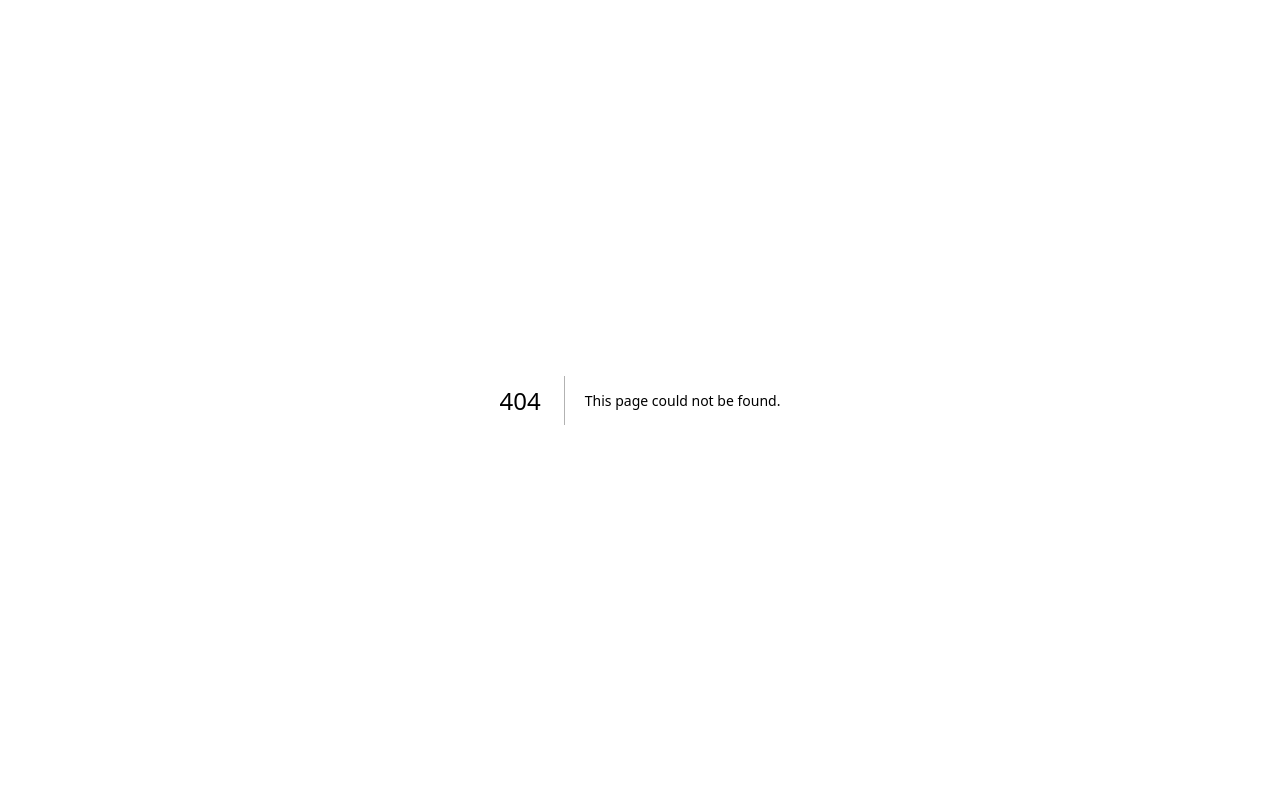
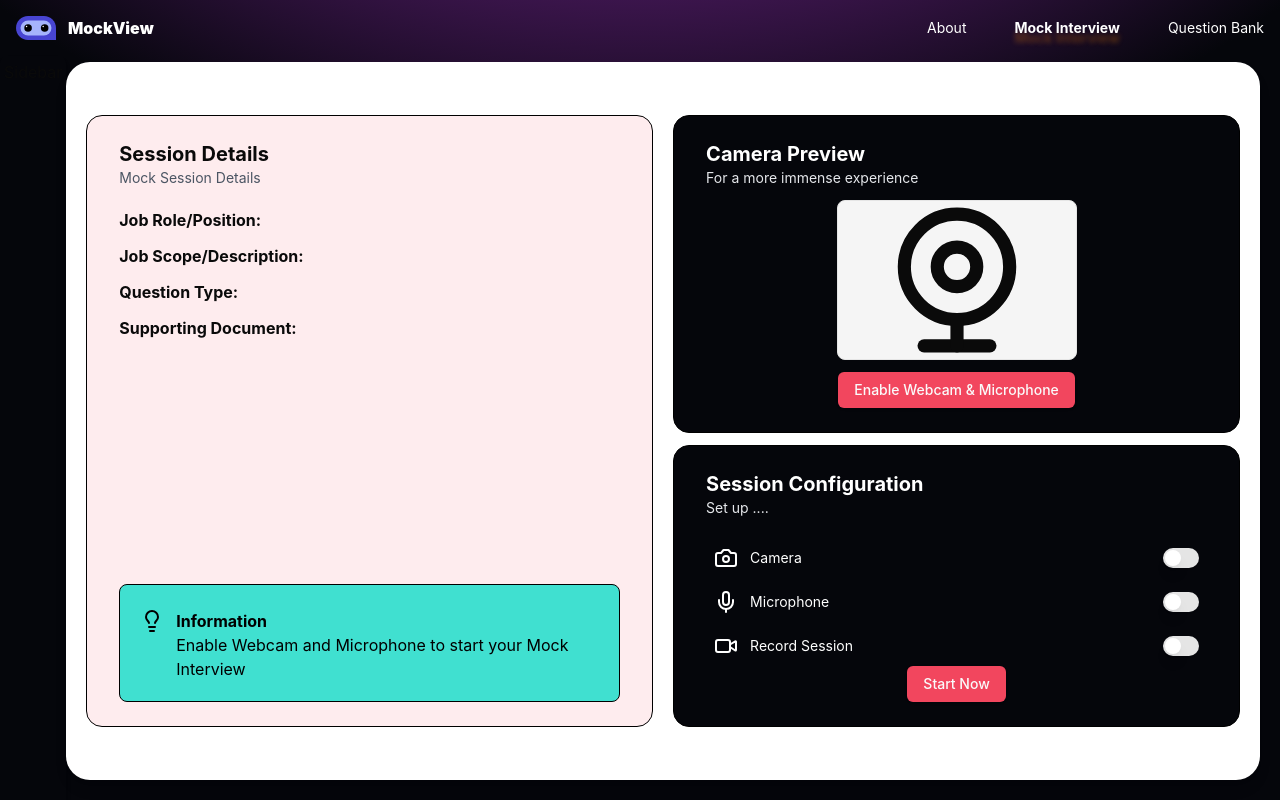
Before and after one commit to Eileen-10/ai-driven-mock-interview-system, a Next.js app in the folder frontend/: page /dashboard/mockInterview/interviewSession/1 in a window 1280 px wide. Before the commit this address had no page. Built offline with nearby package versions, Linux system fonts and the light colour scheme; no server answers; the database is empty.

Commit message:
Session setup/configuration page basic structure

```diff
--- a/frontend/app/dashboard/_components/NewInterview.jsx
+++ b/frontend/app/dashboard/_components/NewInterview.jsx
@@ -25,6 +25,7 @@ import { InterviewPrompt } from '@/utils/schema'
 import { v4 as uuidv4 } from 'uuid'
 import { useUser } from '@clerk/nextjs'
 import moment from 'moment'
+import { useRouter } from 'next/navigation'
 
 function NewInterview() {
     const [openPrompt, setOpenPrompt]=useState(false)
@@ -35,6 +36,7 @@ function NewInterview() {
     let fileName = supportDoc ? supportDoc.name : null;     // Extract pdf file name
     const [loading, setLoading]=useState(false);
     const [jsonResponse, setJsonResponse]=useState([]);
+    const router=useRouter();
     const {user}=useUser();
 
     const handleFileChange = (event) => {
@@ -86,6 +88,7 @@ function NewInterview() {
                 console.log("Inserted ID:", resp)
                 if(resp){
                     setOpenPrompt(false);   // Close the prompt dialog
+                    router.push('/dashboard/mockInterview/interviewSession/'+resp[0]?.mockID)
                 }
             }else{
                 console.log("Error storing data");
--- a/frontend/app/dashboard/layout.jsx
+++ b/frontend/app/dashboard/layout.jsx
@@ -14,7 +14,7 @@ function DashboardLayout({children}) {
         </div>
 
         {/* Content */}
-        <div className='flex-grow bg-white rounded-3xl shadow-lg' style={{ marginRight: '20px', marginTop: '6px', marginBottom: '20px' }}>
+        <div className='flex-grow bg-white rounded-3xl shadow-lg overflow-auto' style={{ marginRight: '20px', marginTop: '6px', marginBottom: '20px' }}>
           {children}
         </div>
       </div>
--- /dev/null
+++ b/frontend/app/dashboard/mockInterview/interviewSession/[sessionId]/page.jsx
@@ -0,0 +1,125 @@
+"use client"
+import { Button } from '@/components/ui/button'
+import { Switch } from "@/components/ui/switch"
+import { db } from '@/utils/db'
+import { InterviewPrompt } from '@/utils/schema'
+import { eq } from 'drizzle-orm'
+import { Camera, Lightbulb, Mic, Video, WebcamIcon } from 'lucide-react'
+import React, { useEffect, useState } from 'react'
+import Webcam from 'react-webcam'
+
+function InterviewSession({params}) {
+    const[interviewData, setInterviewData]=useState();
+    const[webcamEnabled, setWebcamEnabled]=useState(false);
+
+    useEffect(()=>{
+        console.log(params.sessionId);
+        GetInterviewDetails();
+    },[])
+
+    // Get Interview Prompt Details by mockID/sessionId
+    const GetInterviewDetails=async(e)=>{
+        const result=await db.select()
+        .from(InterviewPrompt)
+        .where(eq(InterviewPrompt.mockID,params.sessionId))
+
+        console.log(result)
+        setInterviewData(result[0]);
+    }
+
+    // console.log(interviewData)
+    // console.log(interviewData?.jobRole)
+
+    return (
+        <div className='flex flex-col justify-center items-center w-full h-full'>
+            {/* <h2 className='font-bold text-xl mt-5'>Getting Started</h2> */}
+                <div className='grid grid-cols-1 lg:grid-cols-2 gap-5 w-full p-5 overflow-auto'>
+                    <div className='flex flex-col bg-[#F2465E]/10 rounded-2xl border border-black px-8 py-6 justify-between h-auto'>
+                        <div className='flex flex-col gap-0'>
+                            <h2 className='font-bold text-xl'>Session Details</h2>
+                            <h2 className='text-sm text-gray-600'>Mock Session Details</h2>
+                            <h2 className='text-base  mt-5'><strong>Job Role/Position: </strong>{interviewData?.jobRole}</h2>
+                            <h2 className='text-base mt-3'><strong>Job Scope/Description: </strong>{interviewData?.jobDesc}</h2>
+                            <h2 className='text-base mt-3'><strong>Question Type: </strong>{interviewData?.quesType}</h2>
+                            <h2 className='text-base mt-3'><strong>Supporting Document: </strong>{interviewData?.supportingDoc}</h2>
+                        </div>
+                        <div className='p-5 border rounded-lg border-black bg-[#40E0D0] text-black flex items-start gap-3'>
+                            <div className='mt-1'>
+                                <Lightbulb/>
+                            </div>
+                            <div className='flex flex-col mt-1'>
+                                <h2><strong>Information</strong></h2>
+                                <h2>Enable Webcam and Microphone to start your Mock Interview</h2>
+                            </div>
+                        </div>
+                    </div>
+                    <div className='flex flex-col h-full gap-3 w-full'>
+                        <div className='flex-1 bg-[#05060B] rounded-2xl border border-black px-8 py-6'>
+                            <div className='flex flex-col gap-0'>
+                                <h2 className='font-bold text-xl text-white'>Camera Preview</h2>
+                                <h2 className='text-sm text-gray-200'>For a more immense experience</h2>
+                            </div>
+                            <div className='flex flex-col items-center justify-center'>
+                                {webcamEnabled? <Webcam
+                                onUserMedia={()=>setWebcamEnabled(true)}
+                                onUserMediaError={()=>setWebcamEnabled(false)}
+                                audio={true}
+                                mirrored={true}
+                                style={{
+                                    height:200,
+                                    width:200
+                                }}/>
+                                :
+                                <>
+                                <WebcamIcon className='h-40 w-60 my-3 p-120 bg-secondary rounded-lg border'/>
+                                <Button onClick={()=>setWebcamEnabled(true)}>Enable Webcam & Microphone</Button>
+                                </>
+                                }
+                            </div>
+                        </div>
+                        <div className='flex-1 bg-[#05060B] rounded-2xl border border-black px-8 py-6'>
+                            <div className='flex flex-col gap-0'>
+                                <h2 className='font-bold text-xl text-white'>Session Configuration</h2>
+                                <h2 className='text-sm text-gray-200'>Set up ....</h2>
+                            </div>
+                            <div className='flex flex-col gap-1 mt-5'>
+                                <div className='flex items-center justify-between p-2 rounded-lg'>
+                                    <div className='flex items-center gap-3'>
+                                        <Camera className='text-white' size={24} />
+                                        <h2 className='text-white text-sm'>Camera</h2>
+                                    </div>
+                                    <Switch
+                                        checked={false}
+                                    />
+                                </div>
+                                <div className='flex items-center justify-between p-2 rounded-lg'>
+                                    <div className='flex items-center gap-3'>
+                                        <Mic className='text-white' size={24} />
+                                        <h2 className='text-white text-sm'>Microphone</h2>
+                                    </div>
+                                    <Switch
+                                        checked={false}
+                                    />
+                                </div>
+                                <div className='flex items-center justify-between p-2 rounded-lg'>
+                                    <div className='flex items-center gap-3'>
+                                        <Video className='text-white' size={24} />
+                                        <h2 className='text-white text-sm'>Record Session</h2>
+                                    </div>
+                                    <Switch
+                                        checked={false}
+                                    />
+                                </div>
+                            </div>
+                            <div className='flex justify-center'>
+                                <Button>Start Now</Button>
+                            </div>
+
+                        </div>
+                    </div>
+                </div>
+        </div>
+  )
+}
+
+export default InterviewSession
--- a/frontend/app/globals.css
+++ b/frontend/app/globals.css
@@ -93,3 +93,14 @@ body {
     min-height: 100vh;
   }
 }
+
+
+
+@layer base {
+  * {
+    @apply border-border outline-ring/50;
+  }
+  body {
+    @apply bg-background text-foreground;
+  }
+}
--- /dev/null
+++ b/frontend/components/ui/switch.jsx
@@ -0,0 +1,24 @@
+"use client"
+
+import * as React from "react"
+import * as SwitchPrimitives from "@radix-ui/react-switch"
+
+import { cn } from "@/lib/utils"
+
+const Switch = React.forwardRef(({ className, ...props }, ref) => (
+  <SwitchPrimitives.Root
+    className={cn(
+      "peer inline-flex h-5 w-9 shrink-0 cursor-pointer items-center rounded-full border-2 border-transparent shadow-sm transition-colors focus-visible:outline-none focus-visible:ring-2 focus-visible:ring-ring focus-visible:ring-offset-2 focus-visible:ring-offset-background disabled:cursor-not-allowed disabled:opacity-50 data-[state=checked]:bg-primary data-[state=unchecked]:bg-input",
+      className
+    )}
+    {...props}
+    ref={ref}>
+    <SwitchPrimitives.Thumb
+      className={cn(
+        "pointer-events-none block h-4 w-4 rounded-full bg-background shadow-lg ring-0 transition-transform data-[state=checked]:translate-x-4 data-[state=unchecked]:translate-x-0"
+      )} />
+  </SwitchPrimitives.Root>
+))
+Switch.displayName = SwitchPrimitives.Root.displayName
+
+export { Switch }
--- a/frontend/package.json
+++ b/frontend/package.json
@@ -19,15 +19,19 @@
     "@radix-ui/react-popover": "^1.1.4",
     "@radix-ui/react-select": "^2.1.4",
     "@radix-ui/react-slot": "^1.1.1",
+    "@radix-ui/react-switch": "^1.1.3",
+    "@supabase/supabase-js": "^2.49.1",
     "class-variance-authority": "^0.7.1",
     "clsx": "^2.1.1",
     "cmdk": "^1.0.0",
-    "drizzle-orm": "^0.38.2",
+    "drizzle-orm": "^0.38.4",
     "lucide-react": "^0.469.0",
     "moment": "^2.30.1",
     "next": "^14.2.15",
+    "postgres": "^3.4.5",
     "react": "^18",
     "react-dom": "^18",
+    "react-webcam": "^7.2.0",
     "tailwind-merge": "^2.5.5",
     "tailwindcss-animate": "^1.0.7",
     "uuid": "^11.1.0"
--- a/frontend/utils/schema.js
+++ b/frontend/utils/schema.js
@@ -6,7 +6,7 @@ export const InterviewPrompt=pgTable('interviewPrompt',{
     id:serial('id').primaryKey(),
     jsonMockResponse:text('jsonMockResponse').notNull(), //Response
     jobRole:varchar('jobRole').notNull(),   //Job Title
-    jobDesc:varchar('jobDescr').notNull(),  //Job Scope
+    jobDesc:varchar('jobDesc').notNull(),  //Job Scope
     quesType: quesTypeEnum(),               //Question Type
     supportingDoc:text('supportingDoc'),    //**Supporting Documents
     createdBy:varchar('createdBy').notNull(),
--- /dev/null
+++ b/frontend/utils/supabase.js
@@ -0,0 +1,6 @@
+import { createClient } from "@supabase/supabase-js";
+
+const supabaseURL = process.env.NEXT_PUBLIC_SUPABASE_URL;
+const supabaseKEY = process.env.NEXT_PUBLIC_SUPABASE_ANON_KEY;
+
+export const supabase = createClient(supabaseURL, supabaseKEY);
```
Also changed, not shown: 1 other file (tests, documents, lock files or other folders).
